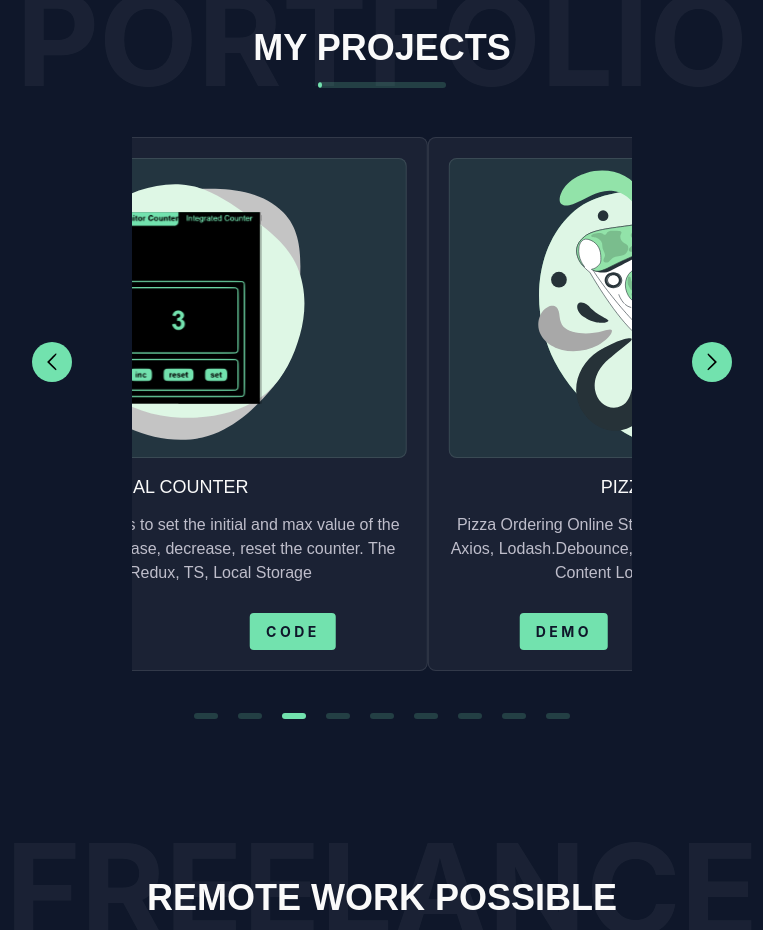
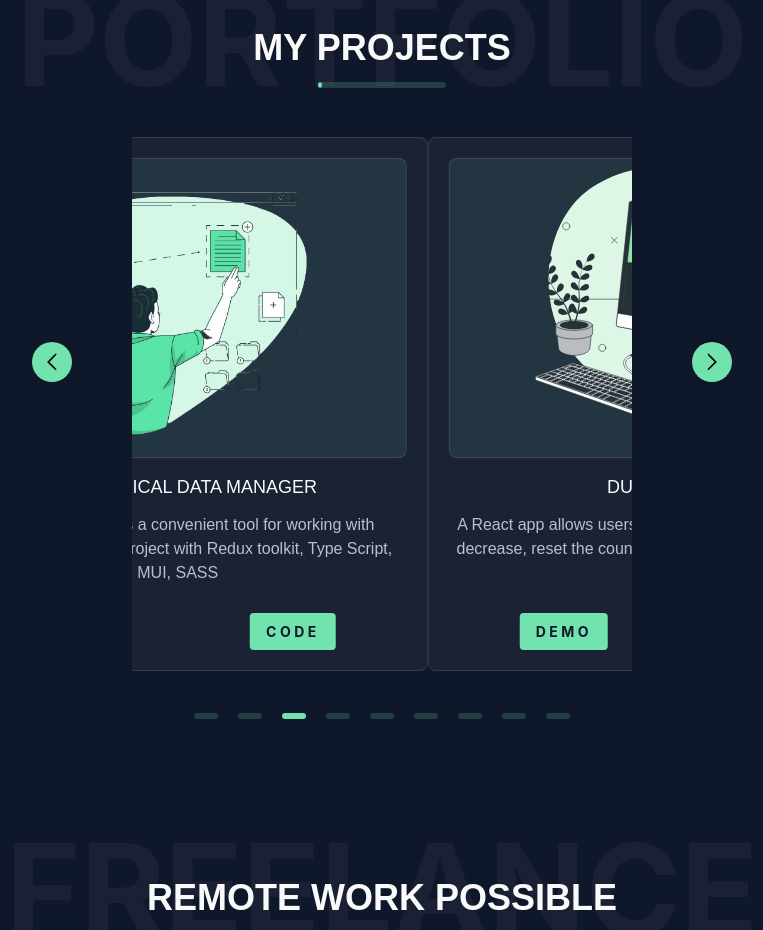
Before and after one commit to veluat/portfolio-app, a React (Create React App) app: page / in a window 1280 px wide. Shown: the part 2540-3470 px from the top of the page, without its empty margins (258-1021 px from the left). Built offline with nearby package versions, Linux system fonts and the light colour scheme; no server answers; a web font is replaced by a local one.

Commit message:
refactor: update project's data

```diff
--- a/src/layout/projects/project-data/ProjectData.js
+++ b/src/layout/projects/project-data/ProjectData.js
@@ -14,7 +14,20 @@ export const ProjectData = {
         project: [
             {
                 id: generateId(),
-                title: 'Hierarchical Data Manager',
+                title: 'WEATHER-MATTER',
+                description: 'SPA allows users to view the weather information of a specific city. React project with Redux-Toolkit, Axios, React router dom',
+                bg: {
+                    backgroundImage: 'url(' + weather + ')',
+                },
+                sprId: 'weather',
+                demoBtn: 'Demo',
+                demoLink: 'https://weather-matter.netlify.app/',
+                codeLink: 'https://github.com/veluat/weather-matter-app',
+                codeBtn: 'Code'
+            },
+            {
+                id: generateId(),
+                title: 'HIERARCHICAL DATA MANAGER',
                 description: 'A React app provides a convenient tool for working with hierarchical data. The project with Redux toolkit, Type Script, MUI, SASS',
                 bg: {
                     backgroundImage: 'url(' + tree + ')',
@@ -28,7 +41,7 @@ export const ProjectData = {
             {
                 id: generateId(),
                 title: 'DUAL COUNTER',
-                description: 'A React app allows users to set the initial and max value of the counter, as well as increase, decrease, reset the counter. The project with Redux, TS, Local Storage',
+                description: 'A React app allows users to set the value, as well as increase, decrease, reset the counter. The project with Redux, TS, Local Storage',
                 bg: {
                     backgroundImage: 'url(' + counter + ')',
                 },
@@ -105,19 +118,6 @@ export const ProjectData = {
             },
             {
                 id: generateId(),
-                title: 'WEATHER-MATTER',
-                description: 'SPA allows users to view the weather information of a specific city. React project with Redux-Toolkit, Axios, React router dom',
-                bg: {
-                    backgroundImage: 'url(' + weather + ')',
-                },
-                sprId: 'weather',
-                demoBtn: 'Demo',
-                demoLink: 'https://weather-matter.netlify.app/',
-                codeLink: 'https://github.com/veluat/weather-matter-app',
-                codeBtn: 'Code'
-            },
-            {
-                id: generateId(),
                 title: 'LEARNING CARDS',
                 description: 'Flashcard learning app to help you learn new topics. React project with Redux Toolkit, Axios, TS, React Hook Form, Zod, React Router Dom, Git, Radix UI',
                 bg: {
@@ -137,7 +137,20 @@ export const ProjectData = {
         project: [
             {
                 id: generateId(),
-                title: 'Иерархический менеджер',
+                title: 'ПРОГНОЗ ПОГОДЫ',
+                description: 'Приложение позволяет клиенту просматривать информацию о погоде в конкретном городе. Проект React с Redux-Toolkit, Axios, React router dom',
+                bg: {
+                    backgroundImage: 'url(' + weather + ')',
+                },
+                sprId: 'weather',
+                demoBtn: 'Демо',
+                demoLink: 'https://weather-matter.netlify.app/',
+                codeLink: 'https://github.com/veluat/weather-matter-app',
+                codeBtn: 'Код'
+            },
+            {
+                id: generateId(),
+                title: 'ИЕРАРХИЧЕСКИЙ УПРАВЛЯЮЩИЙ ДАННЫМИ',
                 description: 'Приложение React предоставляет удобный инструмент для работы с иерархическими данными. Проект с Redux toolkit, Type Script, MUI, SASS',
                 bg: {
                     backgroundImage: 'url(' + tree + ')',
@@ -151,7 +164,7 @@ export const ProjectData = {
             {
                 id: generateId(),
                 title: 'СЧЕТЧИК (2 варианта UI)',
-                description: '2 UI Счетчик позволяет устанавливать начальное и максимальное значение, увеличивать, уменьшать и сбрасывать счетчик. Проект React с Redux, TS, localstorage',
+                description: '2 UI Счетчик позволяет устанавливать начальное и макс значение, увеличивать, уменьшать и сбрасывать счетчик. Проект React с Redux, TS, localstorage',
                 bg: {
                     backgroundImage: 'url(' + counter + ')',
                 },
@@ -228,19 +241,6 @@ export const ProjectData = {
             },
             {
                 id: generateId(),
-                title: 'ПРОГНОЗ ПОГОДЫ',
-                description: 'Одностраничное приложение позволяет пользователям просматривать информацию о погоде в конкретном городе. Проект React с Redux-Toolkit, Axios, React router dom',
-                bg: {
-                    backgroundImage: 'url(' + weather + ')',
-                },
-                sprId: 'weather',
-                demoBtn: 'Демо',
-                demoLink: 'https://weather-matter.netlify.app/',
-                codeLink: 'https://github.com/veluat/weather-matter-app',
-                codeBtn: 'Код'
-            },
-            {
-                id: generateId(),
                 title: 'ОБУЧАЮЩИЕ КАРТОЧКИ',
                 description: 'Приложение для обучения с помощью карточек для изучения новых тем. Проект React с Redux Toolkit, Axios, TS, React Hook Form, Zod, React Router Dom, Git, Radix UI',
                 bg: {
--- a/src/layout/projects/project/Project.module.scss
+++ b/src/layout/projects/project/Project.module.scss
@@ -56,6 +56,10 @@
 
   .projectText {
     text-align: center;
+
+    @media screen and (max-width: 765px) {
+      height: 160px;
+    }
   }
 
 }
```
Also changed, not shown: src/assets/images/projects/counter.svg.
